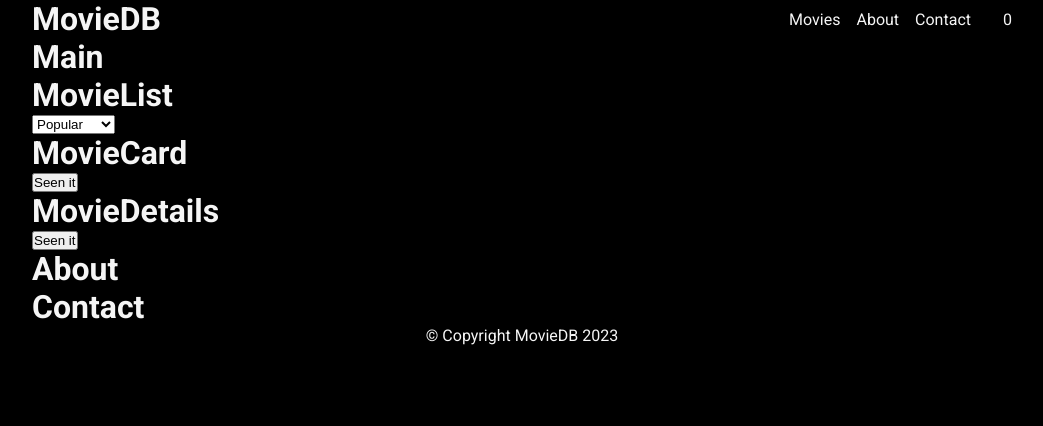
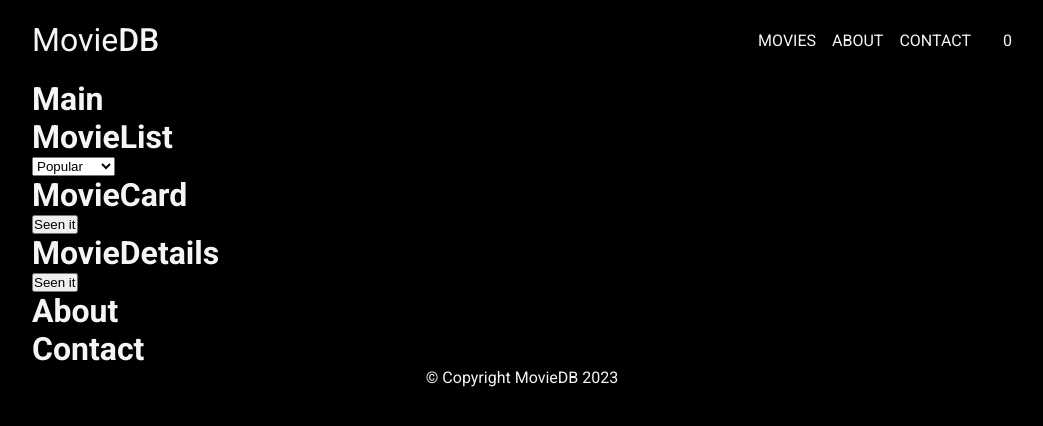
Before and after one commit to johanbry/movieDB-react, a React (Vite) app: page / in a window 1280 px wide. Shown: the top 426 px of the page, without its empty margins (118-1161 px from the left). Built offline with nearby package versions, Linux system fonts and the light colour scheme.

Commit message:
styled header

```diff
--- a/src/components/Header/Header.jsx
+++ b/src/components/Header/Header.jsx
@@ -5,7 +5,9 @@ import "./header.css";
 const Header = () => {
   return (
     <header>
-      <h1>MovieDB</h1>
+      <h1>
+        Movie<span>DB</span>
+      </h1>
       <div>
         <NavLinks />
         <MyMovies />
--- a/src/components/Header/NavLinks/navlinks.css
+++ b/src/components/Header/NavLinks/navlinks.css
@@ -2,6 +2,6 @@ header ul {
   list-style-type: none;
   display: flex;
   justify-content: space-between;
-  align-items: center;
   gap: 1rem;
+  text-transform: uppercase;
 }
--- a/src/components/Header/header.css
+++ b/src/components/Header/header.css
@@ -1,6 +1,8 @@
 header {
+  height: 5rem;
   display: flex;
   justify-content: space-between;
+  align-items: center;
 }
 
 header > div {
@@ -9,3 +11,11 @@ header > div {
   align-items: center;
   gap: 2rem;
 }
+
+header > h1 {
+  font-weight: 300;
+}
+
+header > h1 > span {
+  font-weight: 500;
+}
```
